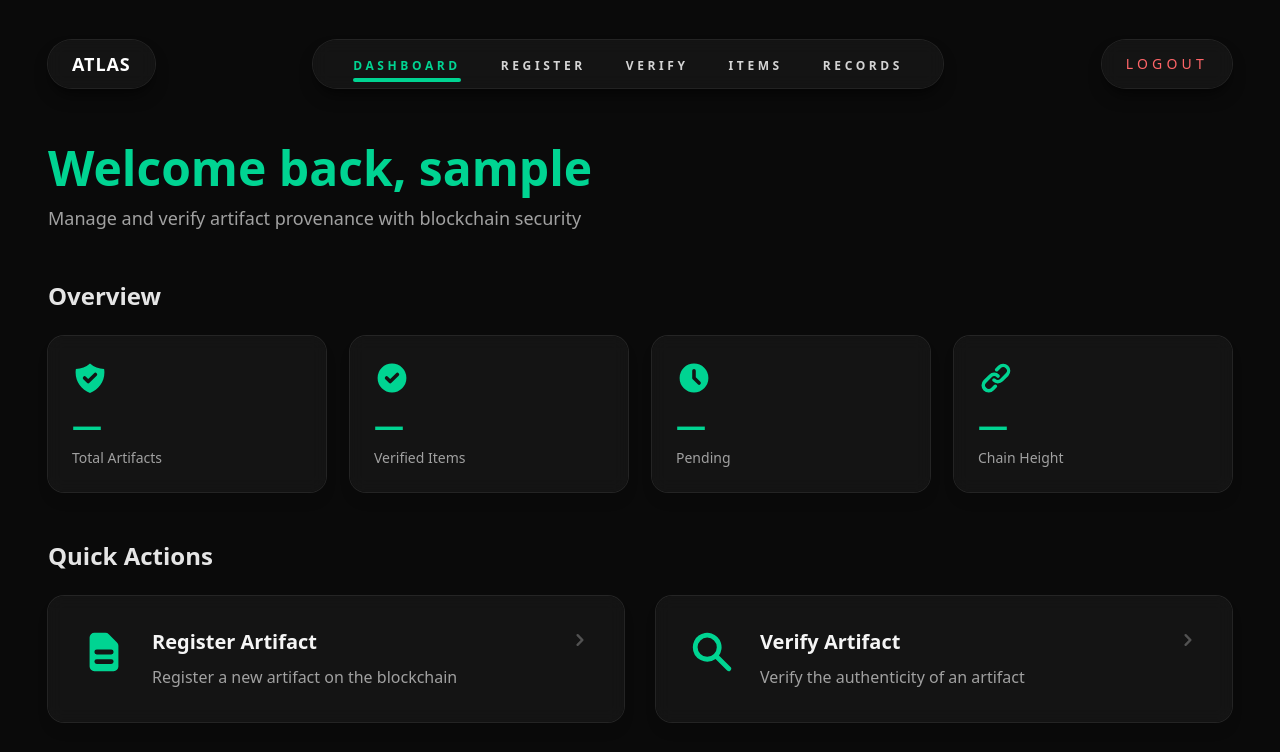
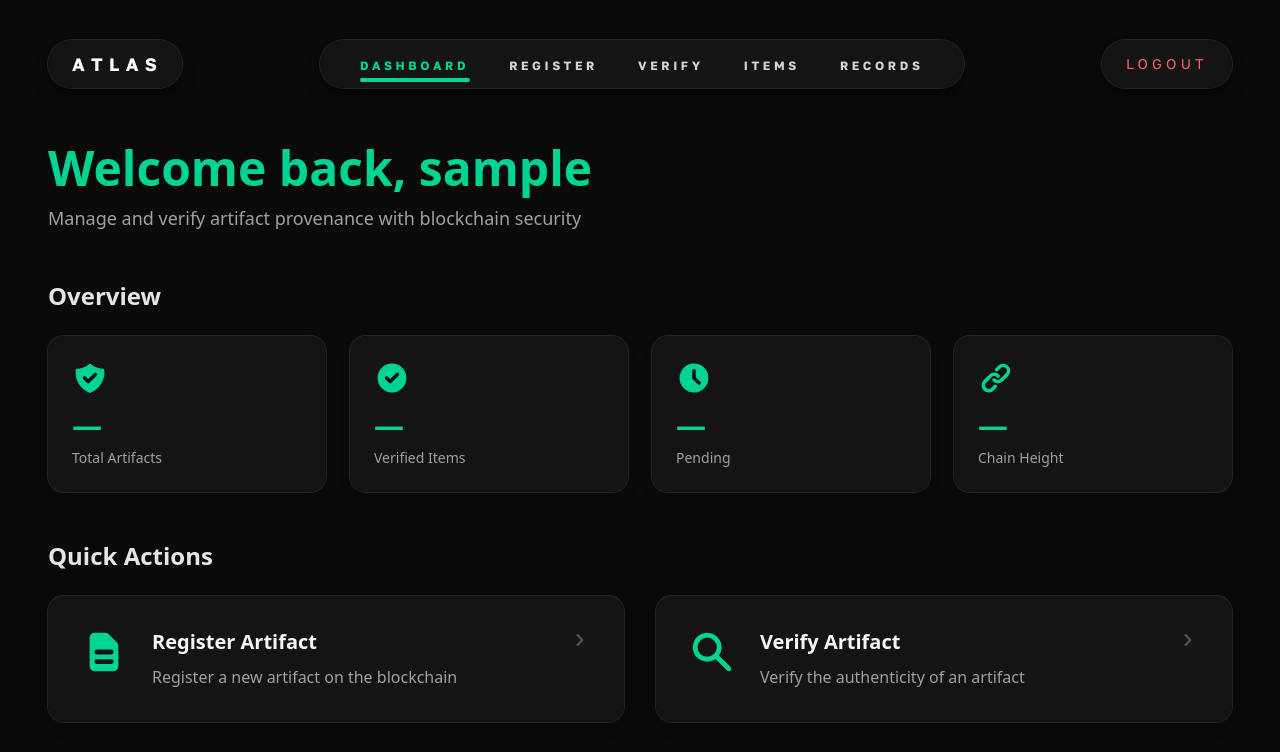
Before and after one commit to ZEDPortugal/ATLAS-Cryptographically-Securing-Antiquities-Provenance, a Next.js app: page / in a window 1280 px wide. Shown: the top 752 px of the page. Built offline with nearby package versions, Linux system fonts and the light colour scheme; sample sign-in values are in the browser's storage.

Commit message:
Apply Golos Text font to all navigation bar text elements

```diff
--- a/src/app/navbar/navigationbar.jsx
+++ b/src/app/navbar/navigationbar.jsx
@@ -115,7 +115,7 @@ export default function NavigationBar() {
 				{/* Logo - Left */}
 				<Link href="/" className="flex items-center">
 					<div className="flex h-12 items-center rounded-full bg-neutral-900/80 px-6 shadow-lg shadow-black/50 ring-1 ring-neutral-700/50 backdrop-blur transition-all hover:ring-emerald-400/50">
-						<span className="text-lg font-bold tracking-wider text-white">ATLAS</span>
+						<span className="font-golosText text-lg font-bold tracking-wider text-white">A T L A S</span>
 					</div>
 				</Link>
 
@@ -136,7 +136,7 @@ export default function NavigationBar() {
 						/>
 						{links.map((link) => {
 							const active = isActive(pathname, link.href);
-							const baseClasses = "px-4 py-2 text-xs font-semibold uppercase tracking-[0.3em] transition-colors duration-200 focus-visible:outline focus-visible:outline-offset-2 focus-visible:outline-emerald-400";
+							const baseClasses = "font-golosText px-4 py-2 text-xs font-semibold uppercase tracking-[0.3em] transition-colors duration-200 focus-visible:outline focus-visible:outline-offset-2 focus-visible:outline-emerald-400";
 							const activeClasses = "text-emerald-400";
 							const inactiveClasses = "text-neutral-300 hover:text-emerald-200";
 
@@ -167,7 +167,7 @@ export default function NavigationBar() {
 					onClick={logout}
 					className="flex h-12 items-center rounded-full bg-neutral-900/80 px-6 shadow-lg shadow-black/50 ring-1 ring-neutral-700/50 backdrop-blur transition-all hover:ring-red-500/50"
 				>
-					<span className="text-sm uppercase tracking-[0.3em] text-red-400 transition-colors hover:text-red-300">
+					<span className="font-golosText text-sm uppercase tracking-[0.3em] text-red-400 transition-colors hover:text-red-300">
 						Logout
 					</span>
 				</button>
@@ -215,11 +215,11 @@ export default function NavigationBar() {
 				)}
 			>
 				<div className="flex flex-col gap-6">
-					<p className="text-sm uppercase tracking-[0.35em] text-neutral-500">Navigate</p>
+					<p className="font-golosText text-sm uppercase tracking-[0.35em] text-neutral-500">Navigate</p>
 					<ul className="flex flex-col gap-2 text-xs uppercase tracking-[0.3em]">
 						{links.map((link) => {
 							const active = isActive(pathname, link.href);
-							const baseClasses = "block rounded-xl px-4 py-3 font-semibold transition focus-visible:outline focus-visible:outline-offset-2 focus-visible:outline-emerald-400";
+							const baseClasses = "font-golosText block rounded-xl px-4 py-3 font-semibold transition focus-visible:outline focus-visible:outline-offset-2 focus-visible:outline-emerald-400";
 							const activeClasses = "bg-emerald-500/10 text-emerald-300";
 							const inactiveClasses = "text-neutral-200 hover:bg-neutral-800/60 hover:text-emerald-200";
 
@@ -244,7 +244,7 @@ export default function NavigationBar() {
 								logout();
 								closeMenu();
 							}}
-							className="block w-full rounded-xl bg-red-500/10 px-4 py-3 text-left text-xs font-semibold uppercase tracking-[0.3em] text-red-400 transition hover:bg-red-500/20 focus-visible:outline focus-visible:outline-offset-2 focus-visible:outline-red-400"
+							className="font-golosText block w-full rounded-xl bg-red-500/10 px-4 py-3 text-left text-xs font-semibold uppercase tracking-[0.3em] text-red-400 transition hover:bg-red-500/20 focus-visible:outline focus-visible:outline-offset-2 focus-visible:outline-red-400"
 						>
 							Logout
 						</button>
```
